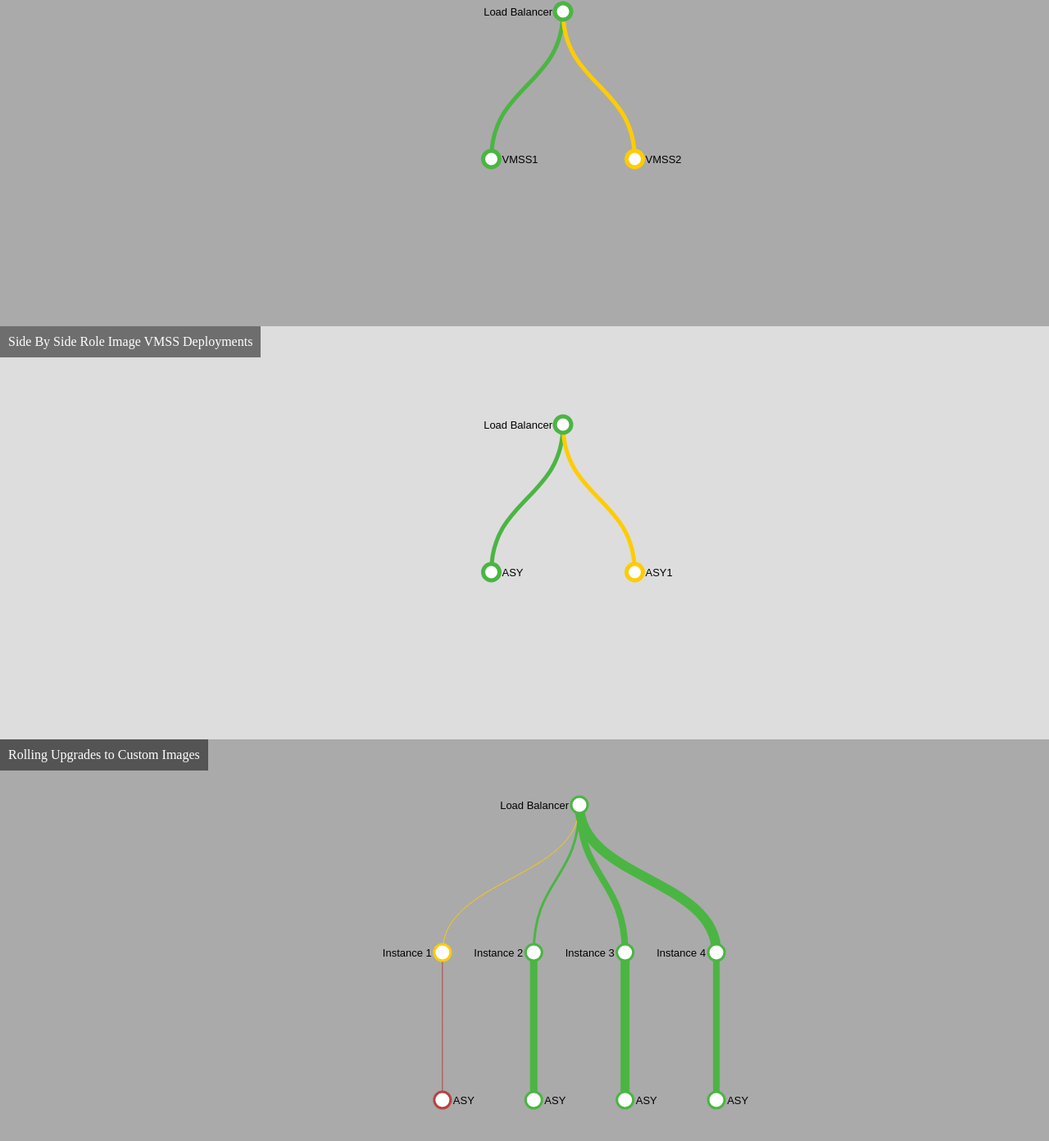
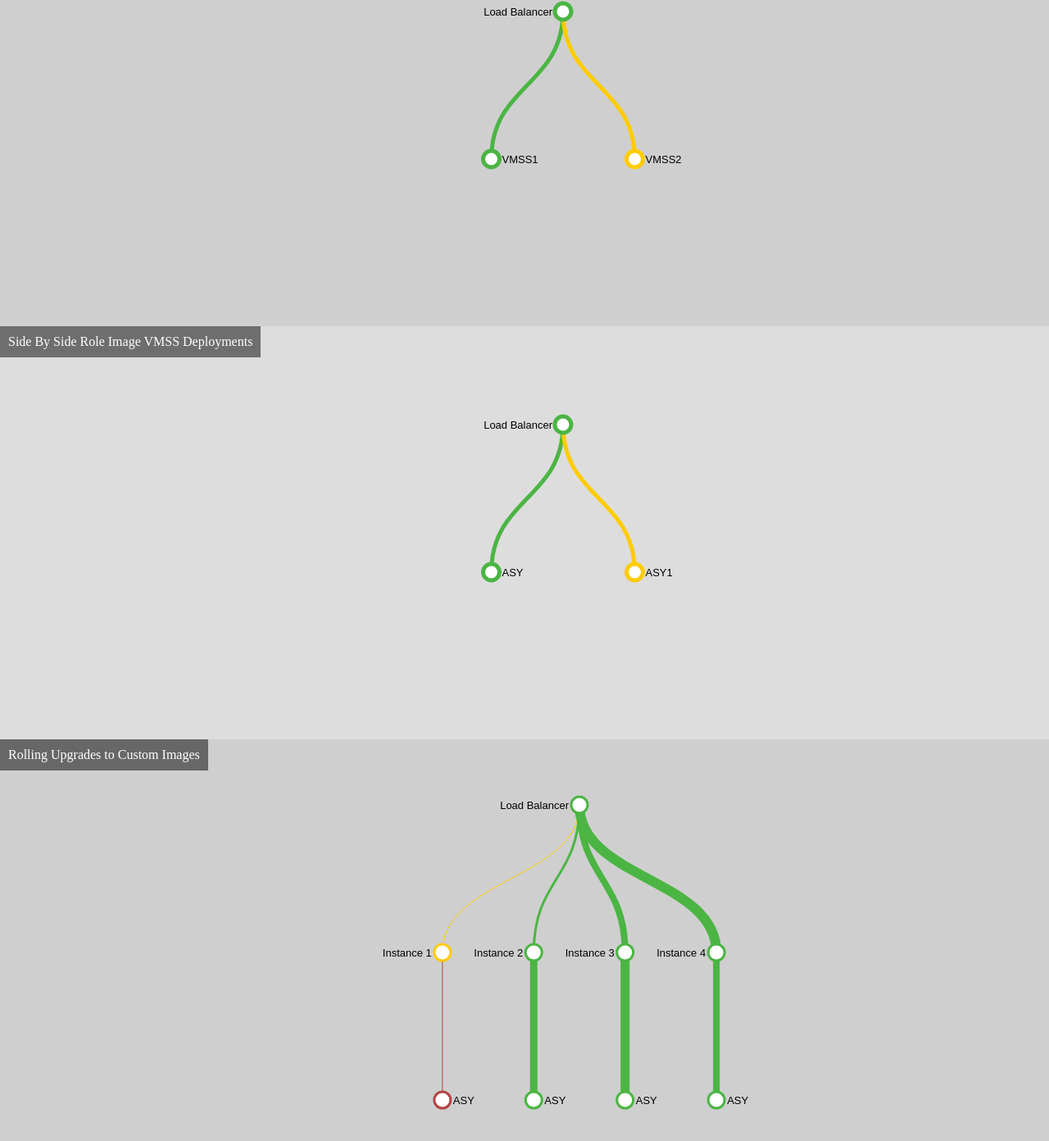
Before and after one commit to leecbryant/Viz, a plain HTML site: page index.html in a window 1280 px wide. Shown: the part 610-2002 px from the top of the page at 82% size. Drawn offline with nearby package versions, Linux system fonts and the light colour scheme.

Commit message:
better styling

```diff
--- a/style/main.css
+++ b/style/main.css
@@ -68,7 +68,7 @@ div {
 
 
 #SideBySide {
-    background: #AAA;
+    background: rgb(207, 207, 207);
 }
 
 #SideBySide:before {
@@ -97,7 +97,7 @@ div {
 }
 
 #RollingImagesUpgrades {
-    background: #AAA;
+    background: rgb(207, 207, 207);
 }
 
 #RollingImagesUpgrades:before {
```
